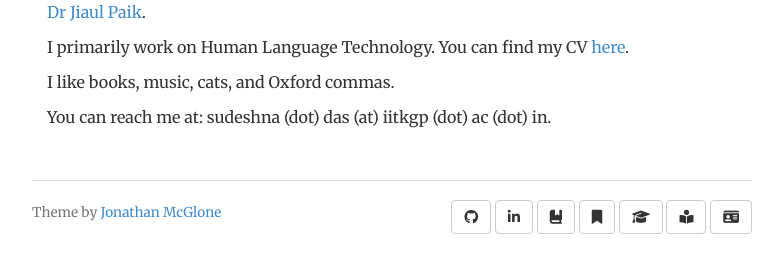
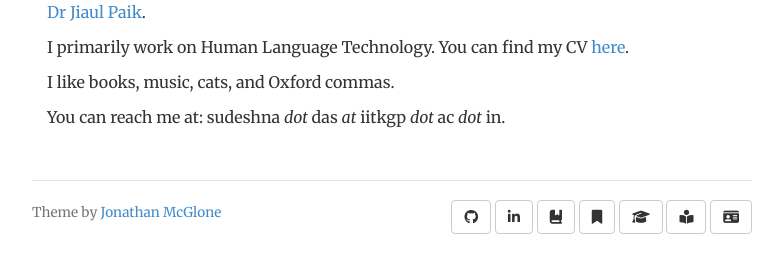
Before and after one commit to das-sudeshna/das-sudeshna.github.io, a Jekyll site: the page built from index.html, in a window 1280 px wide. Shown: the part 145-418 px from the top of the page, without its empty margins (248-1031 px from the left). Built offline with Jekyll 4.4.1, drawn with Linux system fonts in a browser that asks for light colours; nearby versions of some CDN libraries.

```diff
--- a/index.html
+++ b/index.html
@@ -13,7 +13,7 @@ description: Sudeshna Das is a PhD candidate in Language Technology at IIT Khara
 
 	<p>I like books, music, cats, and Oxford commas.</p>
 
-	<p>You can reach me at: sudeshna (dot) das (at) iitkgp (dot) ac (dot) in.</p>
+	<p>You can reach me at: sudeshna <i>dot</i> das <i>at</i> iitkgp <i>dot</i> ac <i>dot</i> in.</p>
 	</div>
 
 </div>
```
